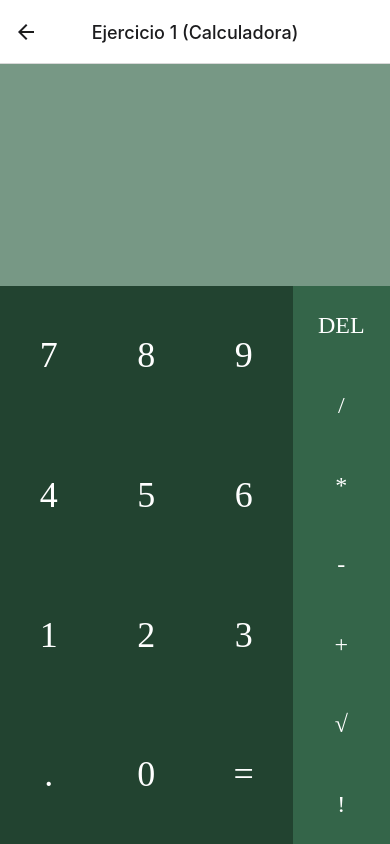
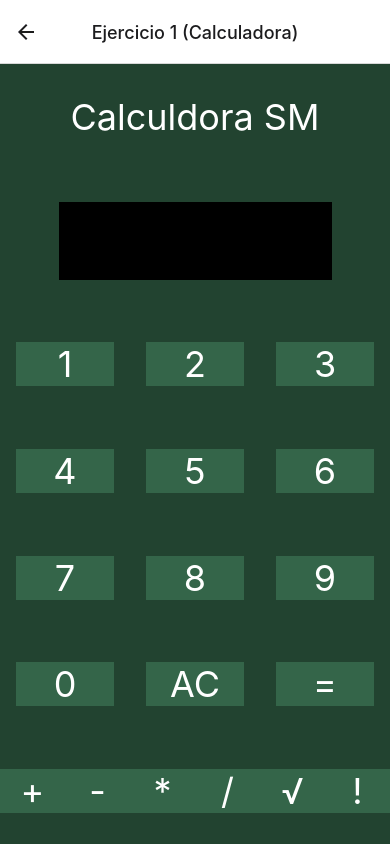
Before and after one commit to mariella1402/Desafio2DPS, a React Native app in the folder EjerciciosExamen/: screen /Ejercicio1 in a window 390 px wide. Built offline with nearby package versions, Linux system fonts and the light colour scheme.

Commit message:
Ejercicio1

```diff
--- a/EjerciciosExamen/Ejercicio1/Ejercicio1.js
+++ b/EjerciciosExamen/Ejercicio1/Ejercicio1.js
@@ -1,213 +1,177 @@
 /* eslint-disable prettier/prettier */
-/* eslint-disable no-eval */
-import React, {Component} from 'react';
-import {StyleSheet, Text, View,TouchableOpacity} from 'react-native';
+import React from 'react';
+import {StyleSheet, Text, View} from 'react-native';
 
-export default class App extends Component {
-  constructor() {
-    super();
+import Calc from './Funcion';
+import Operacion from './Operacion';
+
+export default class App extends React.Component {
+  constructor(props) {
+    super(props);
     this.state = {
-      resultText: '',
-      calculationText: '',
+      display: '',
+      numerator: '',
+      denominator: '',
+      operator: '',
+      switchFractionSection: false,
     };
-
-    this.operations = ['DEL', '/', '*', '-', '+', '√', '!'];
   }
 
-  calculateResult() {
-    const text = this.state.resultText;
-    // parse text and calculate
-    this.setState({
-      calculationText: eval(text),
-    });
+  clear() {
+    this.setState((state, props) => ({display: ''}));
   }
 
-  validate() {
-    const text = this.state.resultText;
-    switch (text.slice(-1)) {
-      case '+':
-      case '-':
-      case '*':
-      case '/':
-      case '√':
-      case '!':
-        return false;
+  evalutate(x, y, operator) {
+    if (operator == '+') {
+      this.setState((state, props) => ({display: parseInt(x) + parseInt(y)}));
+      this.setState((state, props) => ({switchFractionSection: false}));
+    } else if (operator == '-') {
+      this.setState((state, props) => ({display: parseInt(x) - parseInt(y)}));
+      this.setState((state, props) => ({switchFractionSection: false}));
+    } else if (operator == 'x') {
+      this.setState((state, props) => ({display: parseInt(x) * parseInt(y)}));
+      this.setState((state, props) => ({switchFractionSection: false}));
+    } else if (operator == '/') {
+      this.setState((state, props) => ({display: parseInt(x) / parseInt(y)}));
+      this.setState((state, props) => ({switchFractionSection: false}));
+    } else if (operator == '√') {
+      this.setState((state, props) => ({display: Math.sqrt(parseInt(y))}));
+      this.setState((state, props) => ({switchFractionSection: false}));
     }
-    return true;
+    else {
+      this.setState((state, props) => ({display: this.factorial(parseInt(y))}));
+      this.setState((state, props) => ({switchFractionSection: false}));
+    }
+    this.setState(prevState => ({denominator: ''}));
+    this.setState(prevState => ({numerator: ''}));
+  }
+  addNumber(x) {
+    this.setState((state, props) => ({display: state.display + x}));
+    if (this.state.switchFractionSection == true) {
+      this.setState((state, props) => ({denominator: state.denominator + x}));
+    } else {
+      this.setState((state, props) => ({numerator: state.numerator + x}));
+    }
+  }
+  factorial(n) {
+    if (n === 0) return 1;
+    let f = 1;
+    for (let i = 1; i < n; i++) {
+        f = f * (i + 1);
+    }
+    return f;
   }
 
-  buttonPressed(text) {
-    console.log(text);
-
-    if (text == '=') {
-      return this.validate() && this.calculateResult();
-    }
-    this.setState({
-      resultText: this.state.resultText + text,
-    });
-  }
-
-  operate(operation) {
-    switch (operation) {
-      case 'DEL':
-        let text = this.state.resultText.split('');
-        text.pop();
-        this.setState({
-          resultText: text.join(''),
-        });
-        break;
-      case '+':
-      case '-':
-      case '*':
-      case '/':
-      case '√':
-      case '!':
-        const lastChar = this.state.resultText.split('').pop();
-        if (this.operations.indexOf(lastChar) > 0) return;
-
-        if (text == '') return;
-        this.setState({
-          resultText: this.state.resultText + operation,
-        });
-        break;
-    }
-  }
-
-  render() {
-    let rows = [];
-    let nums = [
-      [7, 8, 9],
-      [4, 5, 6],
-      [1, 2, 3],
-      ['.', 0, '='],
-    ];
-    for (let i = 0; i < 4; i++) {
-      let row = [];
-      for (let j = 0; j < 3; j++) {
-        row.push(
-          <TouchableOpacity
-            key={nums[i][j]}
-            onPress={() => this.buttonPressed(nums[i][j])}
-            style={styles.btn}>
-            <Text style={styles.btntext}>{nums[i][j]}</Text>
-          </TouchableOpacity>,
-        );
-      }
-      rows.push(
-        <View key={i} style={styles.row}>
-          {row}
-        </View>,
-      );
+  operatorSymbol(x) {
+    if (
+      this.state.numerator == '' &&
+      this.state.switchFractionSection == false
+    ) {
+      this.setState((state, props) => ({numerator: this.state.display}));
     }
 
-  const  ops = [];
-    for (let i = 0; i < 7; i++) {
-      ops.push(
-        <TouchableOpacity
-          key={this.operations[i]}
-          style={styles.btn}
-          onPress={() => this.operate(this.operations[i])}>
-          <Text style={[styles.btnopstext, styles.white]}>
-            {this.operations[i]}
-          </Text>
-        </TouchableOpacity>,
-      );
-    }
-
+    this.setState((state, props) => ({display: state.display + x}));
+    this.setState((state, props) => ({operator: x}));
+    this.setState((state, props) => ({switchFractionSection: true}));
+  }
+  render() {
     return (
       <View style={styles.container}>
-        <View style={styles.result}>
-          <Text
-            ellipsizeMode="head"
-            numberOfLines={1}
-            style={styles.resultText}>
-            {this.state.resultText}
-          </Text>
+        <View>
+          <Text style={styles.title}>Calculdora SM</Text>
         </View>
-        <View style={styles.calculation}>
-          <Text
-            ellipsizeMode="head"
-            numberOfLines={2}
-            style={styles.calculationText}>
-            {this.state.calculationText}
-          </Text>
+        <View style={styles.display}>
+          <Text style={styles.title}>{this.state.display}</Text>
         </View>
-        <View style={styles.buttons}>
-          <View style={styles.numbers}>{rows}</View>
-          <View style={styles.operations}>{ops}</View>
+        <View style={styles.calcKeyRow}>
+          <Calc displayKey="1" onClick={() => this.addNumber('1')} />
+          <Calc displayKey="2" onClick={() => this.addNumber('2')} />
+          <Calc displayKey="3" onClick={() => this.addNumber('3')} />
+        </View>
+        <View style={styles.calcKeyRow}>
+          <Calc displayKey="4" onClick={() => this.addNumber('4')} />
+          <Calc displayKey="5" onClick={() => this.addNumber('5')} />
+          <Calc displayKey="6" onClick={() => this.addNumber('6')} />
+        </View>
+        <View style={styles.calcKeyRow}>
+          <Calc displayKey="7" onClick={() => this.addNumber('7')} />
+          <Calc displayKey="8" onClick={() => this.addNumber('8')} />
+          <Calc displayKey="9" onClick={() => this.addNumber('9')} />
+        </View>
+        <View style={styles.calcKeyRow}>
+          <Calc displayKey="0" onClick={() => this.addNumber('0')} />
+          <Calc onClick={() => this.clear()} displayKey="AC" />
+          <Calc
+            displayKey="="
+            onClick={() =>
+              this.evalutate(
+                this.state.numerator,
+                this.state.denominator,
+                this.state.operator,
+              )
+            }
+          />
+        </View>
+        <View style={styles.calcKeyRow}>
+          <Operacion
+            displayKey="+"
+            onClick={() => this.operatorSymbol('+')}
+          />
+          <Operacion
+            displayKey="-"
+            onClick={() => this.operatorSymbol('-')}
+          />
+          <Operacion
+            displayKey="*"
+            onClick={() => this.operatorSymbol('x')}
+          />
+          <Operacion
+            displayKey="/"
+            onClick={() => this.operatorSymbol('/')}
+          />
+          <Operacion
+            displayKey="√"
+            onClick={() => this.operatorSymbol('√')}
+          />
+          <Operacion
+            displayKey="!"
+            onClick={() => this.operatorSymbol('!')}
+          />
         </View>
       </View>
     );
   }
 }
 
+
 const styles = StyleSheet.create({
   container: {
     flex: 1,
+    backgroundColor: '#224330',
+    alignItems: 'center',
+    justifyContent: 'space-around',
   },
-  white: {
+
+  display: {
+    display: 'flex',
+    justifyContent: 'center',
+    alignContent: 'center',
+    backgroundColor: 'black',
+    width: '70%',
+    height: '10%',
+  },
+
+  title: {
     color: 'white',
+    textAlign: 'center',
+    fontSize: 36,
   },
-  btn: {
-    flex: 1,
-    alignItems: 'center',
-    alignSelf: 'stretch',
-    justifyContent: 'center',
-  },
-  btntext: {
-    fontSize: 36,
-    color: 'white',
-    fontFamily: 'sans-serif-light',
-  },
-  btnopstext: {
-    fontSize: 24,
-    color: 'white',
-    fontFamily: 'sans-serif-light',
-  },
-  resultText: {
-    fontSize: 70,
-    color: 'black',
-    fontFamily: 'sans-serif-light',
-    paddingEnd: 10,
-    paddingStart: 10,
-  },
-  calculationText: {
-    fontSize: 44,
-    color: '#1E2621',
-    fontFamily: 'sans-serif-light',
-    paddingEnd: 10,
-    paddingStart: 10,
-    marginBottom: 20,
-  },
-  row: {
+
+  calcKeyRow: {
+    display: 'flex',
     flexDirection: 'row',
-    flex: 1,
     justifyContent: 'space-around',
     alignItems: 'center',
-  },
-  result: {
-    flex: 2,
-    backgroundColor: '#779885',
-    justifyContent: 'center',
-    alignItems: 'flex-end',
-  },
-  calculation: {
-    flex: 1,
-    backgroundColor: '#779885',
-    justifyContent: 'center',
-    alignItems: 'flex-end',
-  },
-  buttons: {
-    flexGrow: 5,
-    flexDirection: 'row',
-  },
-  numbers: {
-    flex: 3,
-    backgroundColor: '#224330',
-  },
-  operations: {
-    flex: 1,
-    backgroundColor: '#346549',
-    justifyContent: 'space-around',
+    width: '100%',
   },
 });
--- /dev/null
+++ b/EjerciciosExamen/Ejercicio1/Funcion.js
@@ -0,0 +1,31 @@
+/* eslint-disable prettier/prettier */
+import React, {Component} from 'react';
+import {StyleSheet, Text, View, TouchableOpacity} from 'react-native';
+
+export default class CalcKeys extends Component {
+  render() {
+    return (
+      <View style={styles.calcKey}>
+        <TouchableOpacity
+          onPress={() => {
+            this.props.onClick();
+          }}>
+          <Text style={styles.textDisplay}>{this.props.displayKey}</Text>
+        </TouchableOpacity>
+      </View>
+    );
+  }
+}
+
+const styles = StyleSheet.create({
+  calcKey: {
+    backgroundColor: '#346549',
+    flex: 0.25,
+  },
+
+  textDisplay: {
+    color: 'white',
+    textAlign: 'center',
+    fontSize: 36,
+  },
+});
--- /dev/null
+++ b/EjerciciosExamen/Ejercicio1/Operacion.js
@@ -0,0 +1,31 @@
+/* eslint-disable prettier/prettier */
+import React, {Component} from 'react';
+import {StyleSheet, Text, View, TouchableOpacity} from 'react-native';
+
+export default class OperatorKeys extends Component {
+  render() {
+    return (
+      <View style={styles.calcKey}>
+        <TouchableOpacity
+          onPress={() => {
+            this.props.onClick();
+          }}>
+          <Text style={styles.textDisplay}>{this.props.displayKey}</Text>
+        </TouchableOpacity>
+      </View>
+    );
+  }
+}
+
+const styles = StyleSheet.create({
+  calcKey: {
+    backgroundColor: '#346549',
+    flex: 0.2,
+  },
+
+  textDisplay: {
+    color: 'white',
+    textAlign: 'center',
+    fontSize: 36,
+  },
+});
```
